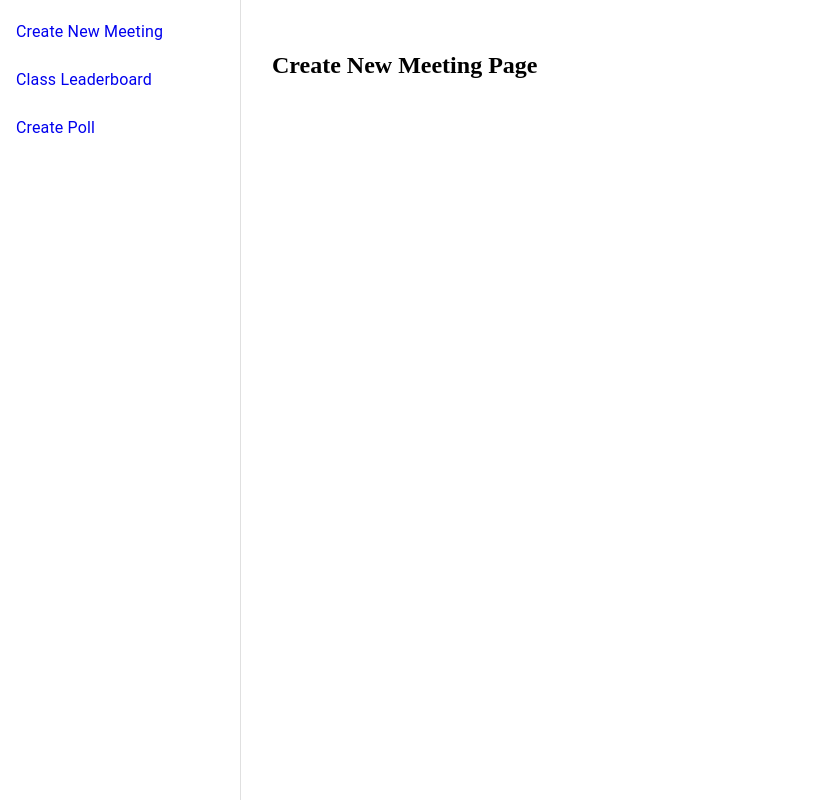
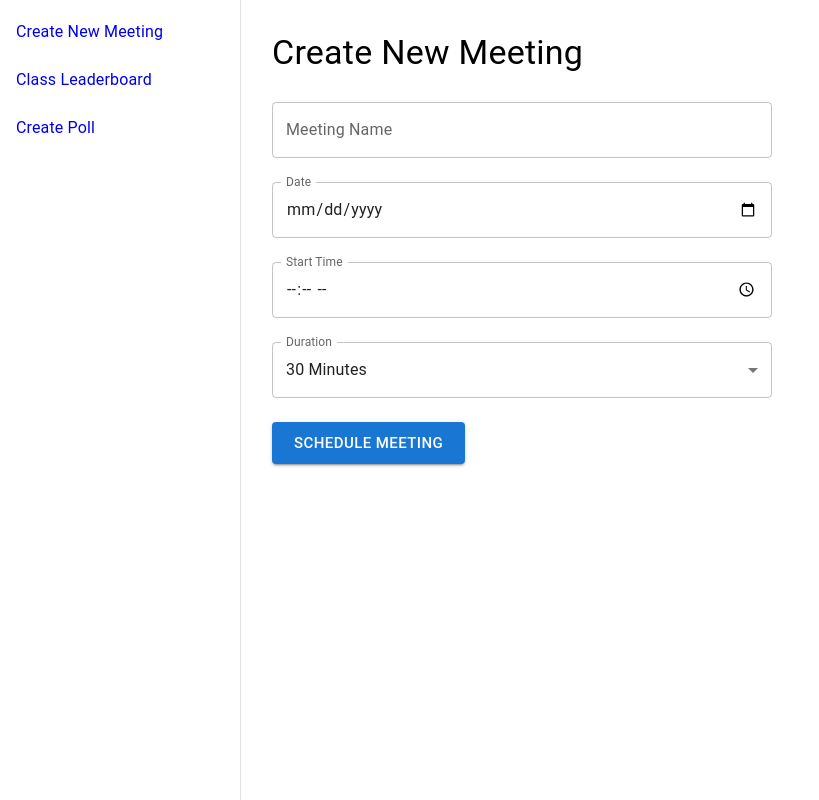
Before and after one commit to himudigonda/ZoomBA-FrontEnd, a React (Vite) app: page /create-meeting in a window 1280 px wide. Shown: the whole page, without its empty margins (0-819 px from the left). Built offline with nearby package versions, Linux system fonts and the light colour scheme.

Commit message:
feat: enhance CreateMeeting and CreatePoll screens with form inputs; add Leaderboard screen with data grid

```diff
--- a/package.json
+++ b/package.json
@@ -13,6 +13,7 @@
     "@emotion/react": "^11.14.0",
     "@emotion/styled": "^11.14.0",
     "@mui/material": "^7.0.1",
+    "@mui/x-data-grid": "^7.28.3",
     "react": "^19.0.0",
     "react-dom": "^19.0.0",
     "react-router-dom": "^7.5.0"
--- a/src/screens/CreateMeeting.jsx
+++ b/src/screens/CreateMeeting.jsx
@@ -1,3 +1,55 @@
+import { Box, TextField, Button, MenuItem, Typography } from '@mui/material';
+
 export default function CreateMeeting() {
-    return <h2>Create New Meeting Page</h2>;
+    return (
+        <Box sx={{ maxWidth: 500 }}>
+            <Typography variant="h4" gutterBottom>
+                Create New Meeting
+            </Typography>
+
+            <TextField
+                label="Meeting Name"
+                fullWidth
+                margin="normal"
+            />
+
+            <TextField
+                label="Date"
+                type="date"
+                fullWidth
+                margin="normal"
+                InputLabelProps={{ shrink: true }}
+            />
+
+            <TextField
+                label="Start Time"
+                type="time"
+                fullWidth
+                margin="normal"
+                InputLabelProps={{ shrink: true }}
+            />
+
+            <TextField
+                label="Duration"
+                select
+                fullWidth
+                margin="normal"
+                defaultValue={30}
+            >
+                {[15, 30, 45, 60].map((option) => (
+                    <MenuItem key={option} value={option}>
+                        {option} Minutes
+                    </MenuItem>
+                ))}
+            </TextField>
+
+            <Button
+                variant="contained"
+                size="large"
+                sx={{ mt: 2 }}
+            >
+                Schedule Meeting
+            </Button>
+        </Box>
+    );
 }
--- a/src/screens/CreatePoll.jsx
+++ b/src/screens/CreatePoll.jsx
@@ -1,3 +1,67 @@
+import { Box, Button, TextField, Typography } from '@mui/material';
+import { useState } from 'react';
+
 export default function CreatePoll() {
-    return <h2>Create Poll Page</h2>;
+    const [question, setQuestion] = useState('');
+    const [options, setOptions] = useState(['']);
+
+    const handleOptionChange = (index, value) => {
+        const newOptions = [...options];
+        newOptions[index] = value;
+        setOptions(newOptions);
+    };
+
+    const addOption = () => {
+        setOptions([...options, '']);
+    };
+
+    const removeOption = (index) => {
+        const newOptions = options.filter((_, i) => i !== index);
+        setOptions(newOptions);
+    };
+
+    const handleSubmit = () => {
+        console.log('Poll Submitted:', { question, options });
+        // You can connect this to a backend or Zoom API later
+    };
+
+    return (
+        <Box sx={{ maxWidth: 600 }}>
+            <Typography variant="h4" gutterBottom>
+                Create New Poll
+            </Typography>
+
+            <TextField
+                label="Poll Question"
+                fullWidth
+                margin="normal"
+                value={question}
+                onChange={(e) => setQuestion(e.target.value)}
+            />
+
+            {options.map((option, index) => (
+                <Box key={index} sx={{ display: 'flex', gap: 1, alignItems: 'center', mt: 2 }}>
+                    <TextField
+                        label={`Option ${index + 1}`}
+                        value={option}
+                        onChange={(e) => handleOptionChange(index, e.target.value)}
+                        fullWidth
+                    />
+                    {options.length > 1 && (
+                        <Button variant="outlined" color="error" onClick={() => removeOption(index)}>
+                            Remove
+                        </Button>
+                    )}
+                </Box>
+            ))}
+
+            <Button variant="text" onClick={addOption} sx={{ mt: 2 }}>
+                + Add Option
+            </Button>
+
+            <Button variant="contained" sx={{ mt: 3 }} onClick={handleSubmit}>
+                Submit Poll
+            </Button>
+        </Box>
+    );
 }
--- a/src/screens/Leaderboard.jsx
+++ b/src/screens/Leaderboard.jsx
@@ -1,3 +1,37 @@
+import { DataGrid } from '@mui/x-data-grid';
+import { Box, Typography } from '@mui/material';
+
+const columns = [
+    { field: 'id', headerName: 'ID', width: 70 },
+    { field: 'name', headerName: 'Student Name', width: 200 },
+    { field: 'participation', headerName: 'Participation (%)', width: 180 },
+    { field: 'averageGrade', headerName: 'Avg. Grade', width: 150 },
+    { field: 'rank', headerName: 'Rank', width: 100 },
+];
+
+const rows = [
+    { id: 1, name: 'Alice Sharma', participation: 95, averageGrade: 88, rank: 1 },
+    { id: 2, name: 'Brian Wong', participation: 90, averageGrade: 85, rank: 2 },
+    { id: 3, name: 'Charlie Singh', participation: 85, averageGrade: 83, rank: 3 },
+    { id: 4, name: 'Disha Patel', participation: 82, averageGrade: 80, rank: 4 },
+    { id: 5, name: 'Ethan Reddy', participation: 75, averageGrade: 78, rank: 5 },
+];
+
 export default function Leaderboard() {
-    return <h2>Class Leaderboard Page</h2>;
+    return (
+        <Box>
+            <Typography variant="h4" gutterBottom>
+                Class Leaderboard
+            </Typography>
+
+            <Box sx={{ height: 400, width: '100%' }}>
+                <DataGrid
+                    rows={rows}
+                    columns={columns}
+                    pageSize={5}
+                    rowsPerPageOptions={[5]}
+                />
+            </Box>
+        </Box>
+    );
 }
```
Also changed, not shown: 1 other file (tests, documents, lock files or other folders).
